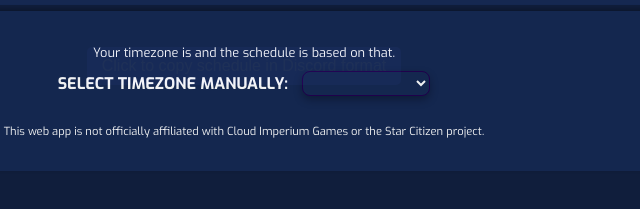
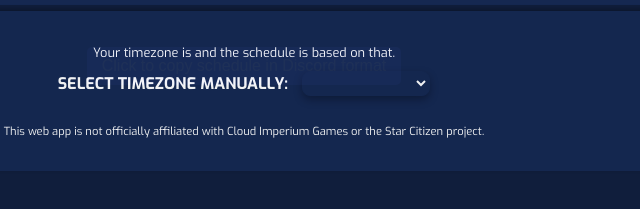
Before and after one commit to f4sh/ILW, a plain HTML site: page index.html in a window 1280 px wide. In both pictures the pointer is over the element "SELECT TIMEZONE MANUALLY:". Shown: the part 629-838 px from the top of the page, 396-1036 px from the left. Drawn offline with Linux system fonts and the light colour scheme.

Commit message:
Update style.css

```diff
--- a/style.css
+++ b/style.css
@@ -190,7 +190,7 @@ footer {
 
 #timezone-selector:hover,
 #timezone-selector:focus {
-    border-color: #21004d;
+    border-color: #152851;
     box-shadow: 0 4px 8px rgba(0, 0, 0, 0.3);
 }
 
```
